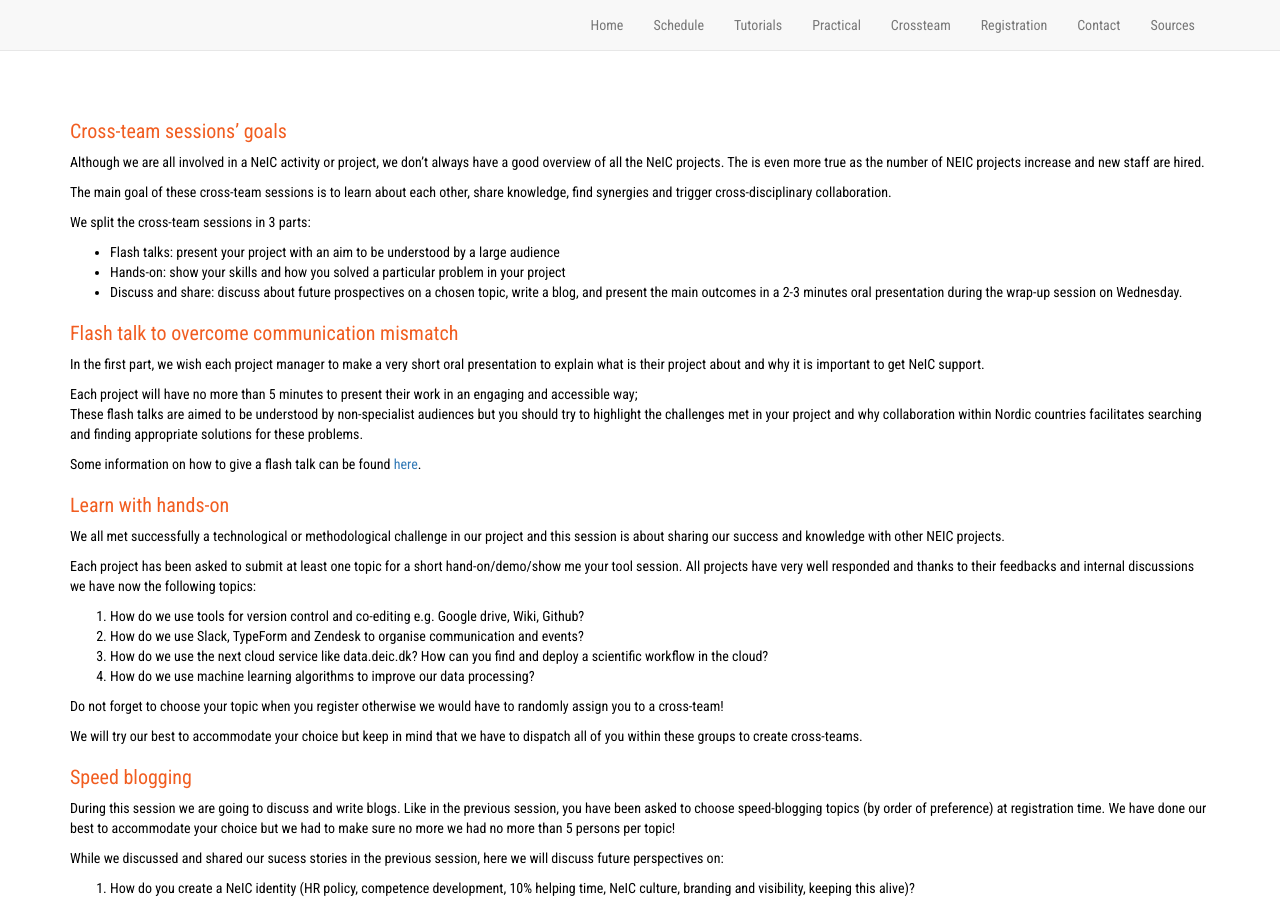
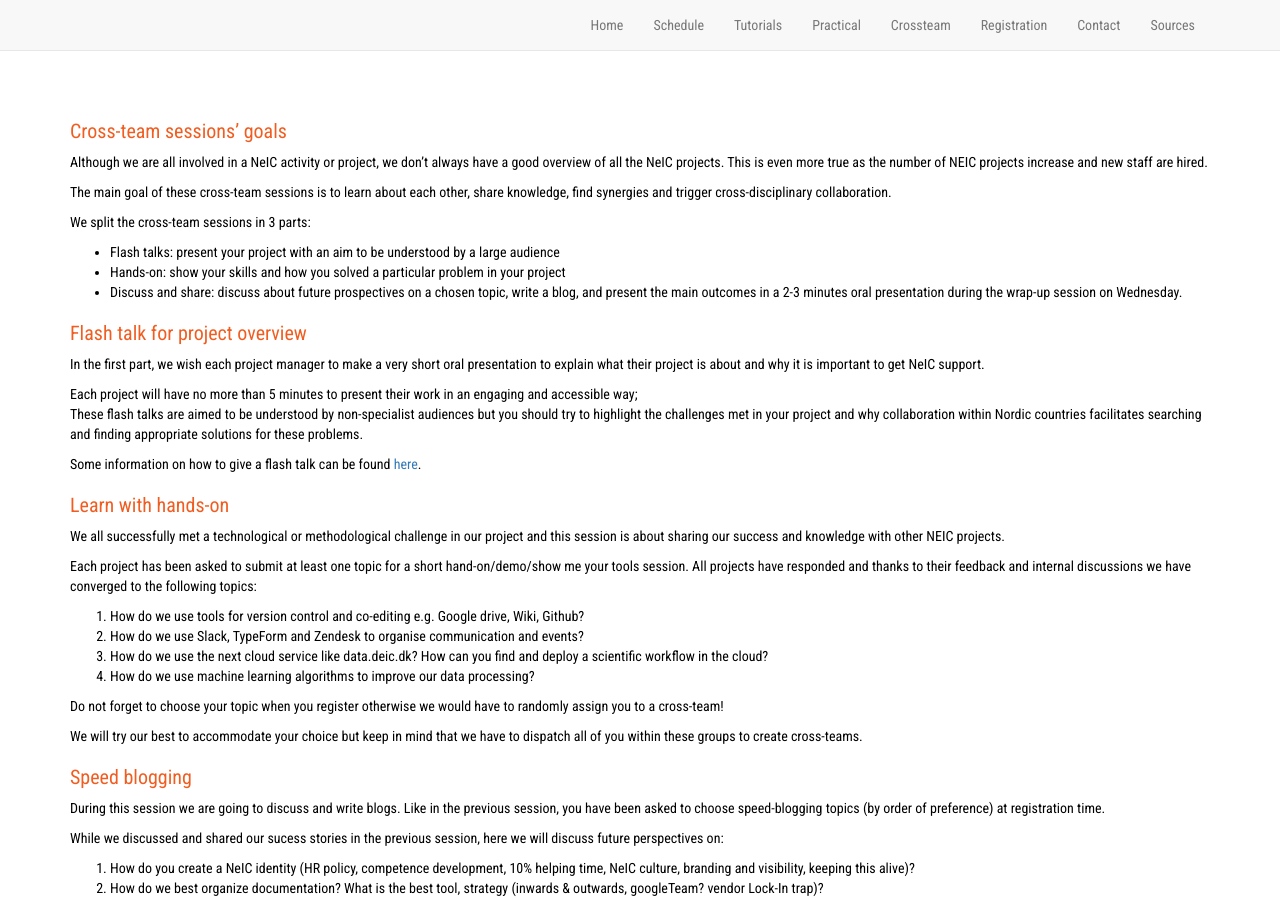
Before and after one commit to neicnordic/ahm18.neic.nordforsk.org, a Jekyll site: the page built from crossteam.md, in a window 1280 px wide and 900 px high. Built offline with Jekyll 4.4.1, drawn with Linux system fonts in a browser that asks for light colours; nearby versions of some CDN libraries; our own code applies the rules of GitHub Pages for plain Markdown files.

Commit message:
Some spelling/grammar changes

```diff
--- a/crossteam.md
+++ b/crossteam.md
@@ -6,7 +6,7 @@
 ### Cross-team sessions' goals
 
 
-Although we are all involved in a NeIC activity or project, we don't always have a good overview of all the NeIC projects. The is even more true as the number
+Although we are all involved in a NeIC activity or project, we don't always have a good overview of all the NeIC projects. This is even more true as the number
 of NEIC projects increase and new staff are hired.
 
 The main goal of these cross-team sessions is to learn about each other, share knowledge, find synergies and trigger cross-disciplinary collaboration.
@@ -19,9 +19,9 @@
 presentation during the wrap-up session on Wednesday.
 
 
-### Flash talk to overcome communication mismatch
+### Flash talk for project overview
 
-In the first part, we wish each project manager to make a very short oral presentation to explain what is their project about and why it is important to
+In the first part, we wish each project manager to make a very short oral presentation to explain what their project is about and why it is important to
 get NeIC support.
 
 Each project will have no more than 5 minutes to present their work in an engaging and accessible way;
@@ -33,10 +33,10 @@
 
 ### Learn with hands-on
 
-We all met successfully a technological or methodological challenge in our project and this session is about sharing our success and knowledge with
+We all successfully met a technological or methodological challenge in our project and this session is about sharing our success and knowledge with
 other NEIC projects.
 
-Each project has been asked to submit at least one topic for a short hand-on/demo/show me your tool session. All projects have very well responded and thanks to their feedbacks and internal discussions we have now the following topics:
+Each project has been asked to submit at least one topic for a short hand-on/demo/show me your tools session. All projects have responded and thanks to their feedback and internal discussions we have converged to the following topics:
 
 1. How do we use tools for version control and co-editing e.g. Google drive, Wiki, Github?
 2. How do we use Slack, TypeForm and Zendesk to organise communication and events?
@@ -50,8 +50,7 @@
 ### Speed blogging
 
 During this session we are going to discuss and write blogs. Like in the previous session, you have been asked to choose speed-blogging topics
-(by order of preference) at registration time. We have done our best to accommodate your choice but we had to make sure no more we had no more than 5
-persons per topic!
+(by order of preference) at registration time.
 
 While we discussed and shared our sucess stories in the previous session, here we will discuss future perspectives on:
 
```
